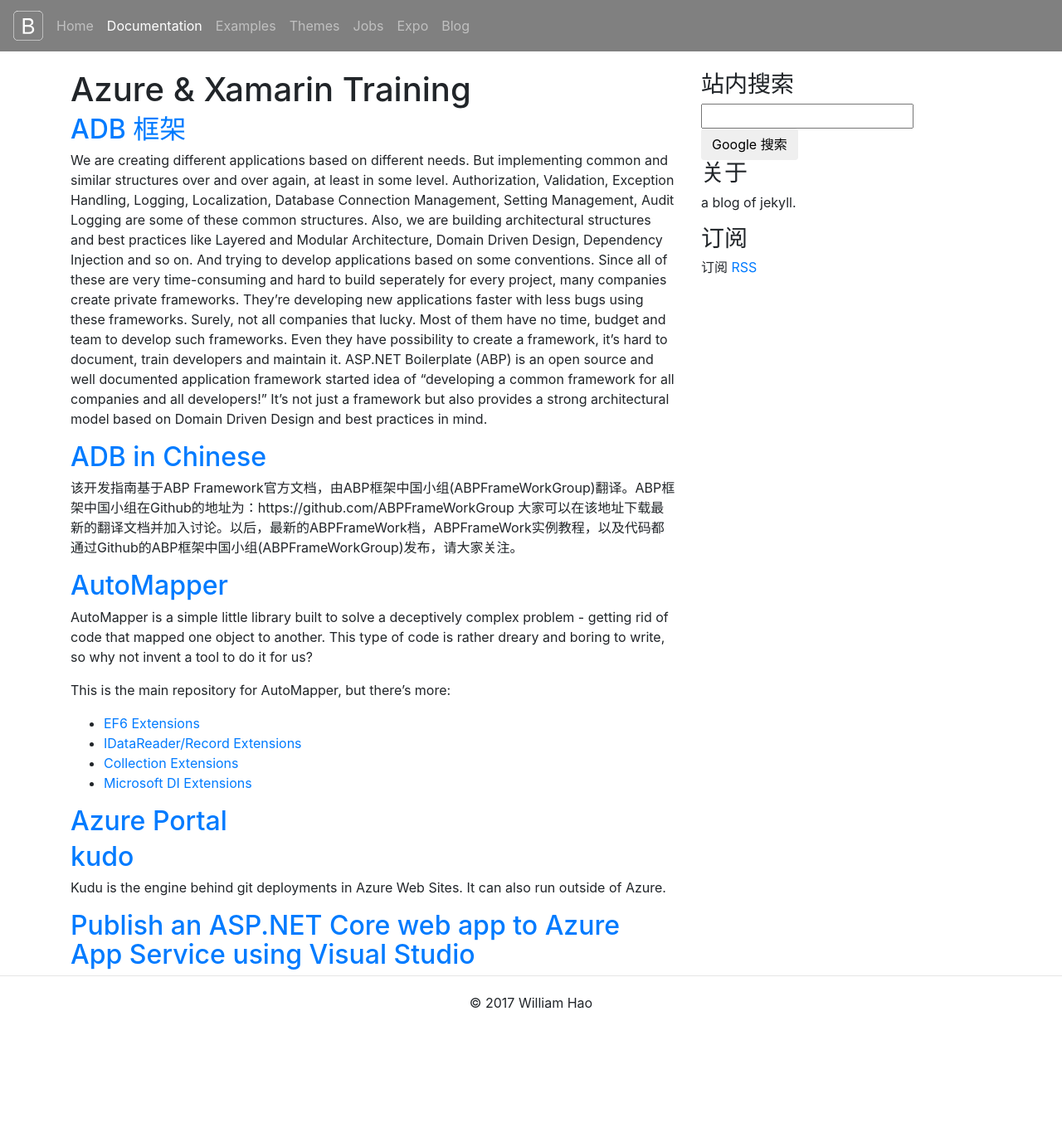
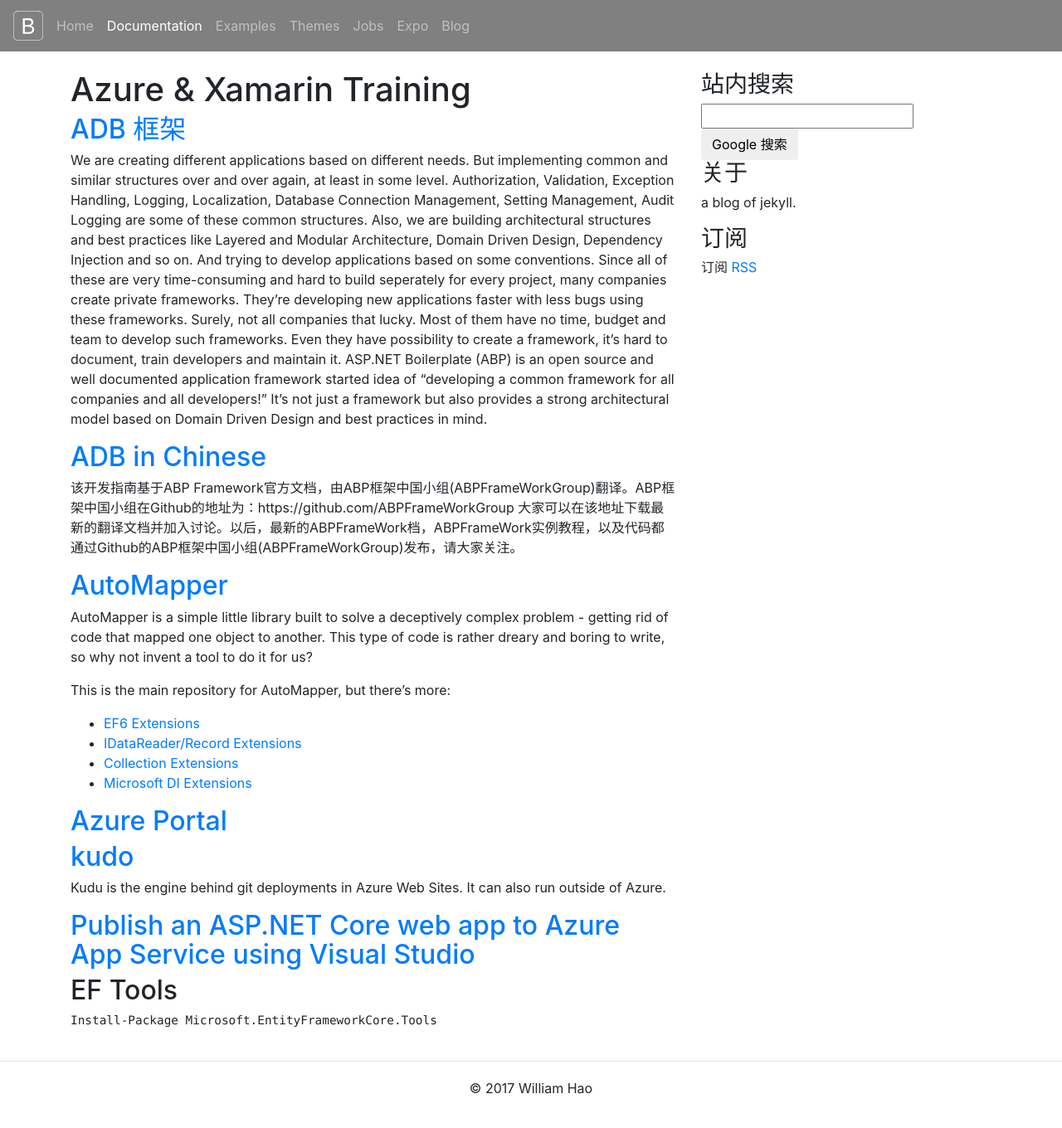
Before and after one commit to haoguanjun/jekyll, a Jekyll site: the page built from _posts/2017-9-27-azure-xamarin-training.md, in a window 1280 px wide. Shown: the whole page at 83% size. Built offline with Jekyll 4.4.1, drawn with Linux system fonts in a browser that asks for light colours; before the commit the page ends 1257 px from its top, so only the background shows below that.

Commit message:
Update 2017-9-27-azure-xamarin-training.md

````diff
--- a/_posts/2017-9-27-azure-xamarin-training.md
+++ b/_posts/2017-9-27-azure-xamarin-training.md
@@ -32,3 +32,10 @@
 Kudu is the engine behind git deployments in Azure Web Sites. It can also run outside of Azure.
 
 ## [Publish an ASP.NET Core web app to Azure App Service using Visual Studio](https://docs.microsoft.com/en-us/aspnet/core/tutorials/publish-to-azure-webapp-using-vs)
+
+## EF Tools
+
+```
+Install-Package Microsoft.EntityFrameworkCore.Tools
+
+```
````
